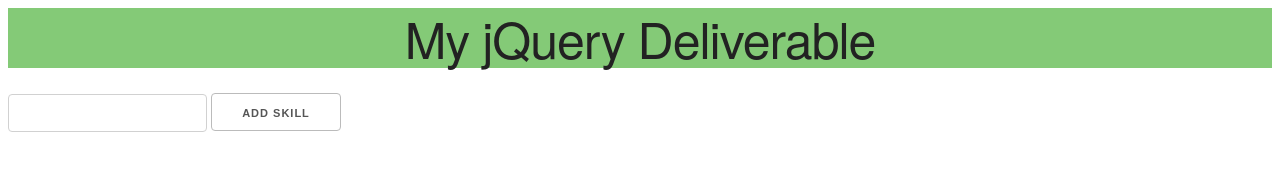
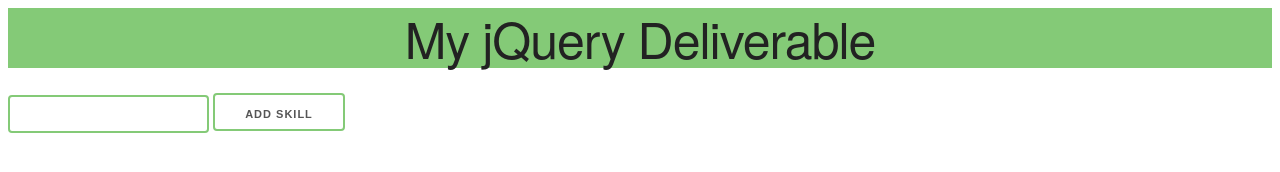
Before and after one commit to kevinnarbas/my-dev-skills-lab, a plain HTML site: page index.html in a window 1280 px wide. Drawn offline with nearby package versions, Linux system fonts and the light colour scheme.

Commit message:
added additional styling

```diff
--- a/css/main.css
+++ b/css/main.css
@@ -3,14 +3,8 @@ h1 {
     background-color: #84CA77;
 }
 
-input {
-    border: 2px solid #84CA77;
-}
 
-button {
-    border: 2px solid #84CA77;
-    background-color: #FFF
-}
+
 
 /*
 * Skeleton V2.0.4
@@ -198,7 +192,7 @@ button {
     white-space: nowrap;
     background-color: transparent;
     border-radius: 4px;
-    border: 1px solid #bbb;
+    border: 2px solid #84CA77;
     cursor: pointer;
     box-sizing: border-box; }
   .button:hover,
@@ -251,7 +245,7 @@ button {
     height: 38px;
     padding: 6px 10px; /* The 6px vertically centers text on FF, ignored by Webkit */
     background-color: #fff;
-    border: 1px solid #D1D1D1;
+    border: 2px solid #84CA77;
     border-radius: 4px;
     box-shadow: none;
     box-sizing: border-box; }
@@ -354,6 +348,7 @@ button {
   button,
   .button {
     margin-bottom: 1rem; }
+
   input,
   textarea,
   select,
```
